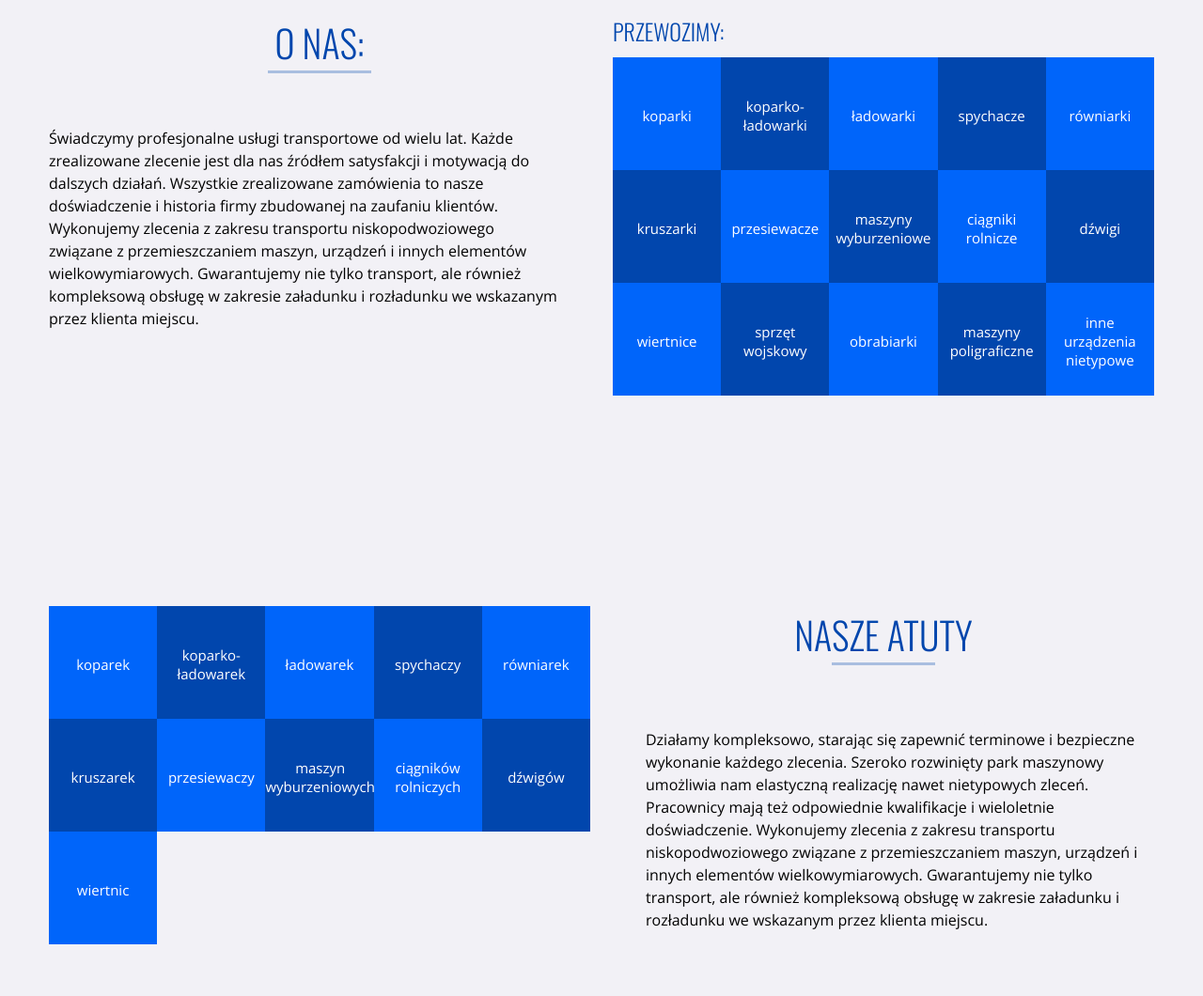
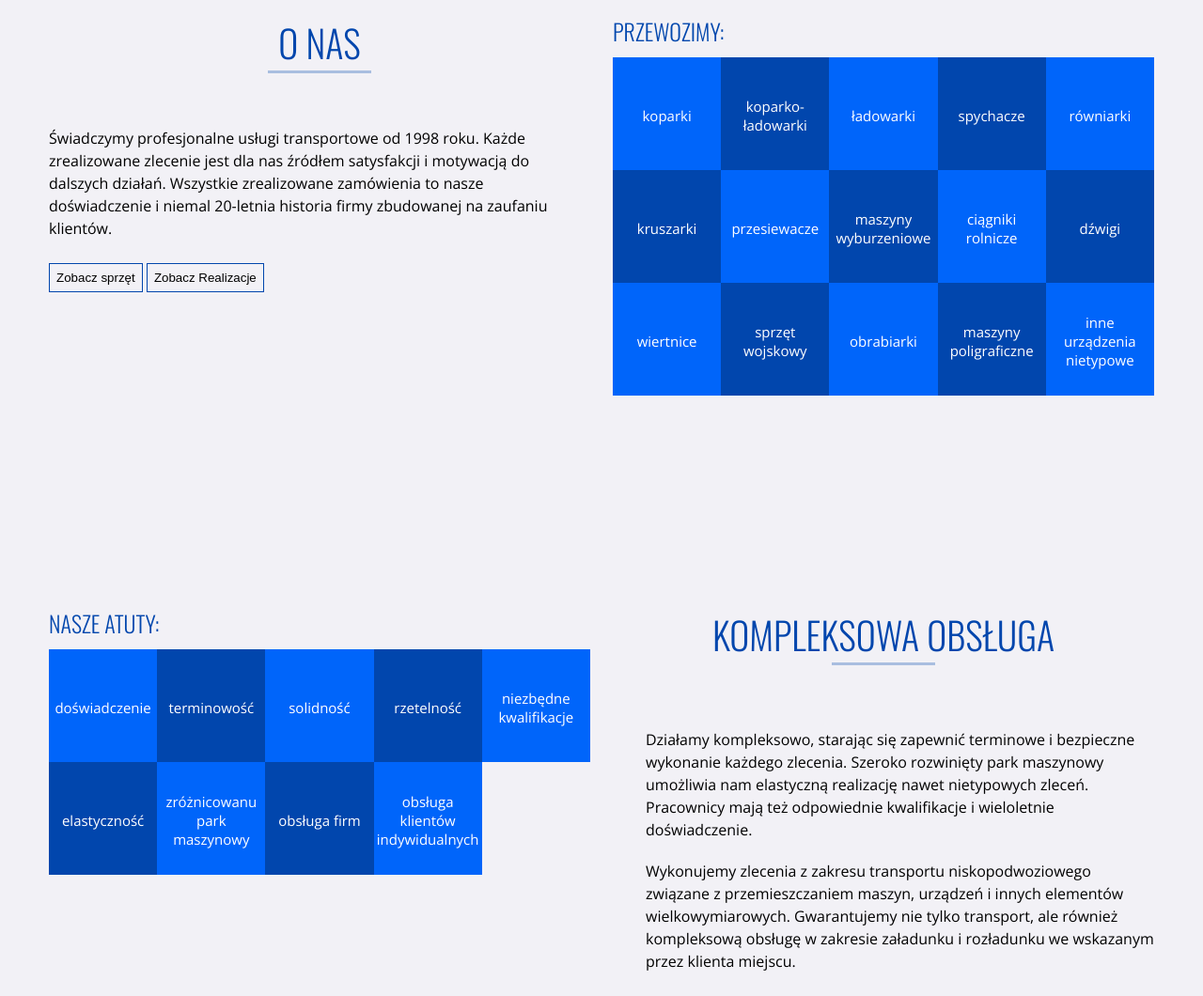
Before and after one commit to goobie7/forfiter, a plain HTML site: page onas.html in a window 1280 px wide. Shown: the part 677-1737 px from the top of the page at 94% size. Drawn offline with nearby package versions, Linux system fonts and the light colour scheme.

Commit message:
o nas improvements: text, buttons

```diff
--- a/css/style_ag.css
+++ b/css/style_ag.css
@@ -157,3 +157,7 @@ body {
 }
 
 #europe_map h3 { font-size: 26px;}
+
+.nav_buttons { margin: 15px 0;}
+.nav_buttons button { padding: 7px; border: 1px solid #0146ad;, color: #0146ad; }
+.nav_buttons button a { color: #0146ad;}
--- a/onas.html
+++ b/onas.html
@@ -63,9 +63,12 @@
 				<section class="services clearfix">
 					<div class="row">
 						<div class="col-6 col-m-6 col-s-12 col-xs-12 texttile">
-							<h2>O nas:</h2>
-							<p>Świadczymy profesjonalne usługi transportowe od wielu lat. Każde zrealizowane zlecenie jest dla nas źródłem satysfakcji i motywacją do dalszych działań. Wszystkie zrealizowane zamówienia to nasze doświadczenie i historia firmy zbudowanej na zaufaniu klientów.
-							Wykonujemy zlecenia z zakresu transportu niskopodwoziowego związane z przemieszczaniem maszyn, urządzeń i innych elementów wielkowymiarowych. Gwarantujemy nie tylko transport, ale również kompleksową obsługę w zakresie załadunku i rozładunku we wskazanym przez klienta miejscu.</p>
+							<h2>O nas</h2>
+							<p>Świadczymy profesjonalne usługi transportowe od 1998 roku. Każde zrealizowane zlecenie jest dla nas źródłem satysfakcji i motywacją do dalszych działań. Wszystkie zrealizowane zamówienia to nasze doświadczenie i niemal 20-letnia historia firmy zbudowanej na zaufaniu klientów.</p>
+							<p class="nav_buttons">
+								<button>Zobacz sprzęt</button>
+								<button>Zobacz Realizacje</button>
+							</p>
 						</div>
 						<div class="col-6 col-m-6 col-s-12 col-xs-12 texttile">
 							<h4>Przewozimy:</h4>
@@ -92,23 +95,23 @@
 				<section class="atuty">
 					<div class="row">
 						<div class="col-6 col-m-6 col-s-12 col-xs-12 texttile">
+							<h4>Nasze atuty:</h4>
 							<ul class="features_list">
-								<li class="feature"><span>koparek</span></li>
-								<li class="feature"><span>koparko-ładowarek</span></li>
-								<li class="feature"><span>ładowarek</span></li>
-								<li class="feature"><span>spychaczy</span></li>
-								<li class="feature"><span>równiarek</span></li>
-								<li class="feature"><span>kruszarek</span></li>
-								<li class="feature"><span>przesiewaczy</span></li>
-								<li class="feature"><span>maszyn wyburzeniowych</span></li>
-								<li class="feature"><span>ciągników rolniczych</span></li>
-								<li class="feature"><span>dźwigów</span></li>
-								<li class="feature"><span>wiertnic</span></li>
+								<li class="feature"><span>doświadczenie</span></li>
+								<li class="feature"><span>terminowość</span></li>
+								<li class="feature"><span>solidność</span></li>
+								<li class="feature"><span>rzetelność</span></li>
+								<li class="feature"><span>niezbędne<br>kwalifikacje</span></li>
+								<li class="feature"><span>elastyczność</span></li>
+								<li class="feature"><span>zróżnicowanu<br>park<br>maszynowy</span></li>
+								<li class="feature"><span>obsługa firm</span></li>
+								<li class="feature"><span>obsługa<br>klientów<br>indywidualnych</span></li>
 							</ul>
 						</div>
 						<div class="col-6 col-m-6 col-s-12 col-xs-12 texttile">
-							<h2>Nasze Atuty</h2>
-							<p>Działamy kompleksowo, starając się zapewnić terminowe i bezpieczne wykonanie każdego zlecenia. Szeroko rozwinięty park maszynowy umożliwia nam elastyczną realizację nawet nietypowych zleceń. Pracownicy mają też odpowiednie kwalifikacje i wieloletnie doświadczenie. Wykonujemy zlecenia z zakresu transportu niskopodwoziowego związane z przemieszczaniem maszyn, urządzeń i innych elementów wielkowymiarowych. Gwarantujemy nie tylko transport, ale również kompleksową obsługę w zakresie załadunku i rozładunku we wskazanym przez klienta miejscu.</p>
+							<h2>Kompleksowa obsługa</h2>
+							<p>Działamy kompleksowo, starając się zapewnić terminowe i bezpieczne wykonanie każdego zlecenia. Szeroko rozwinięty park maszynowy umożliwia nam elastyczną realizację nawet nietypowych zleceń. Pracownicy mają też odpowiednie kwalifikacje i wieloletnie doświadczenie. </p>
+							<p>Wykonujemy zlecenia z zakresu transportu niskopodwoziowego związane z przemieszczaniem maszyn, urządzeń i innych elementów wielkowymiarowych. Gwarantujemy nie tylko transport, ale również kompleksową obsługę w zakresie załadunku i rozładunku we wskazanym przez klienta miejscu.</p>
 						</div>
 					</div>
 				</section>
@@ -116,17 +119,21 @@
 					<div class="row">
 						<div class="col-12 col-m-12 col-s-12 col-xs-12 texttile">
 							<h2 class="col-12">Bezpieczeństwo w transporcie</h2>
-							<p>Posiadamy wszystkie niezbędne dokumenty, potrzebne do realizacji nawet skomplikowanych usług transportowych:
-							Wiele uwagi poświęcamy zagadnieniom związanym z bezpieczną realzacją każdego zadania. Dlatego wszystkie nasze pojazdy wyposażone są w certyfikowane łańcuchy i pasy zabezpieczające, maty antypoślizgowe zdecydowanie poprawiające bezpieczeństwo przewożonego ładunku.</p>
+							<p>Wiele uwagi poświęcamy zagadnieniom związanym z bezpieczną realzacją każdego zadania. Dlatego wszystkie nasze pojazdy wyposażone są w certyfikowane łańcuchy i pasy zabezpieczające, maty antypoślizgowe zdecydowanie poprawiające bezpieczeństwo przewożonego ładunku. Posiadamy wszystkie niezbędne dokumenty, potrzebne do realizacji nawet skomplikowanych usług transportowych.</p>
+							<br>
+							<br>
+							<br>
+							<br>
 						</div>
 
 						<div class="col-12 col-m-12 col-s-12 col-xs-12 texttile">
+							<h4>Niezbędna dokumentacja:</h4>
 							<ul class="certificate_list col-12 clearfix">
 								<li class="col-4 col-m-4 col-s-12 certificate_item"><p>licencję na wykonywanie transportu krajowego</p></li>
 								<li class="col-4 col-m-4 col-s-12 certificate_item"><p>Certyfikat Kompetencji Zawodowych</p></li>
 								<li class="col-4 col-m-4 col-s-12 certificate_item"><p>Ubezpieczenie OC przewoźnika</p></li>
 								<li class="col-4 col-m-4 col-s-12 certificate_item"><p>Obezpieczenie OC z tytułu prowadzone działalności gospodarczej</p></li>
-								<li class="col-4 col-m-4 col-s-12 certificate_item"><p>aktualne przeglądy Urzędu Dozoru Technicznego</p></li>
+								<li class="col-4 col-m-4 col-s-12 certificate_item"><p>Aktualne przeglądy Urzędu Dozoru Technicznego</p></li>
 								<li class="col-4 col-m-4 col-s-12 certificate_item"><p>Zapewniamy drogowy pilotaż w transporcie wielkogabarytowym</p></li>
 							</ul>
 						</div>
```
Also changed, not shown: sprzet.html (+8 -0 lines).
